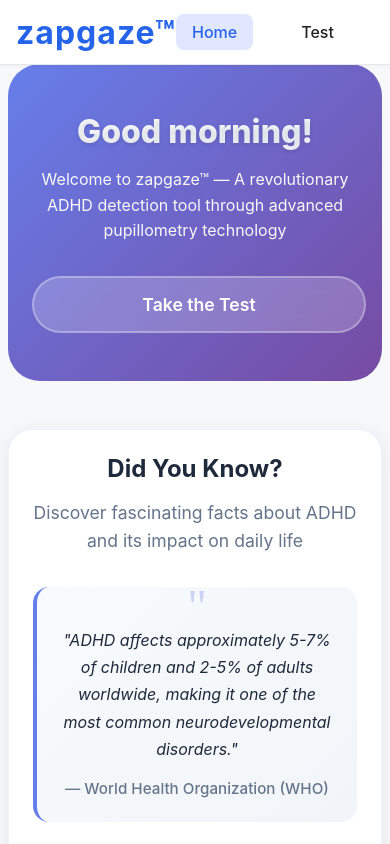
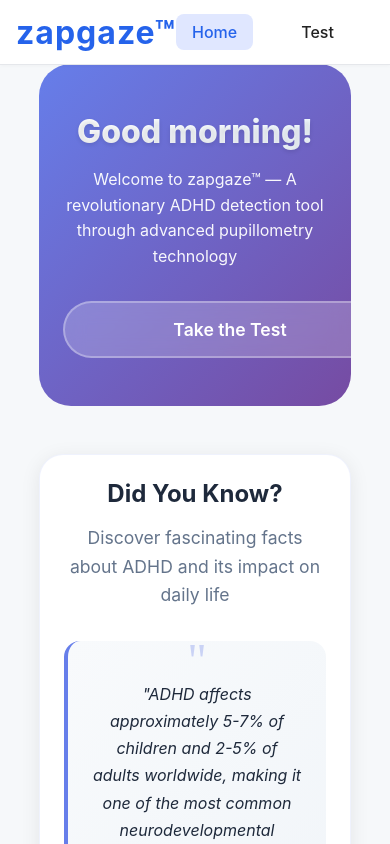
Before and after one commit to Joumanasalahedin/zapgaze, a React (Vite) app in the folder frontend/: page / in a window 390 px wide. Shown: the top 844 px of the page. Built offline with nearby package versions, Linux system fonts and the light colour scheme.

Commit message:
Update AboutPage and HomePage styles to use 80% max-width for better responsiveness

```diff
--- a/frontend/src/pages/AboutPage.module.css
+++ b/frontend/src/pages/AboutPage.module.css
@@ -1,11 +1,9 @@
-/* Main Container */
 .aboutContainer {
-  max-width: 1200px;
+  max-width: 80%;
   margin: 0 auto;
   padding: 2rem 1rem;
 }
 
-/* Hero Section */
 .heroSection {
   background: linear-gradient(135deg, #667eea 0%, #764ba2 100%);
   border-radius: 2rem;
@@ -52,14 +50,12 @@
   line-height: 1.6;
 }
 
-/* Content Section */
 .contentSection {
   display: flex;
   flex-direction: column;
   gap: 3rem;
 }
 
-/* Mission Card */
 .missionCard {
   background: #fff;
   border-radius: 1.5rem;
@@ -100,7 +96,6 @@
   margin: 0;
 }
 
-/* Features Grid */
 .featuresGrid {
   display: grid;
   grid-template-columns: repeat(auto-fit, minmax(280px, 1fr));
@@ -144,7 +139,6 @@
   margin: 0;
 }
 
-/* Technology Section */
 .technologySection {
   background: linear-gradient(135deg, #f8fafc 0%, #e2e8f0 100%);
   border-radius: 1.5rem;
@@ -186,7 +180,6 @@
   margin: 0;
 }
 
-/* Applications Section */
 .applicationsSection {
   background: #fff;
   border-radius: 1.5rem;
@@ -230,7 +223,6 @@
   margin: 0;
 }
 
-/* Contact Section */
 .contactSection {
   background: linear-gradient(135deg, #667eea 0%, #764ba2 100%);
   border-radius: 1.5rem;
@@ -316,7 +308,7 @@
   transform: translateY(-2px);
 }
 
-/* Responsive Design */
+
 @media (max-width: 768px) {
   .heroTitle {
     font-size: 2.5rem;
@@ -398,7 +390,6 @@
   }
 }
 
-/* Animation Classes */
 @keyframes fadeInUp {
   from {
     opacity: 0;
@@ -422,7 +413,6 @@
 .featureCard:nth-child(3) { animation-delay: 0.3s; }
 .featureCard:nth-child(4) { animation-delay: 0.4s; }
 
-/* Smooth scrolling */
 html {
   scroll-behavior: smooth;
 }
--- a/frontend/src/pages/HomePage.module.css
+++ b/frontend/src/pages/HomePage.module.css
@@ -1,5 +1,5 @@
 .homeContainer {
-  max-width: 1200px;
+  max-width: 80%;
   margin: 0 auto;
   padding: 2rem 1rem;
 }
```
